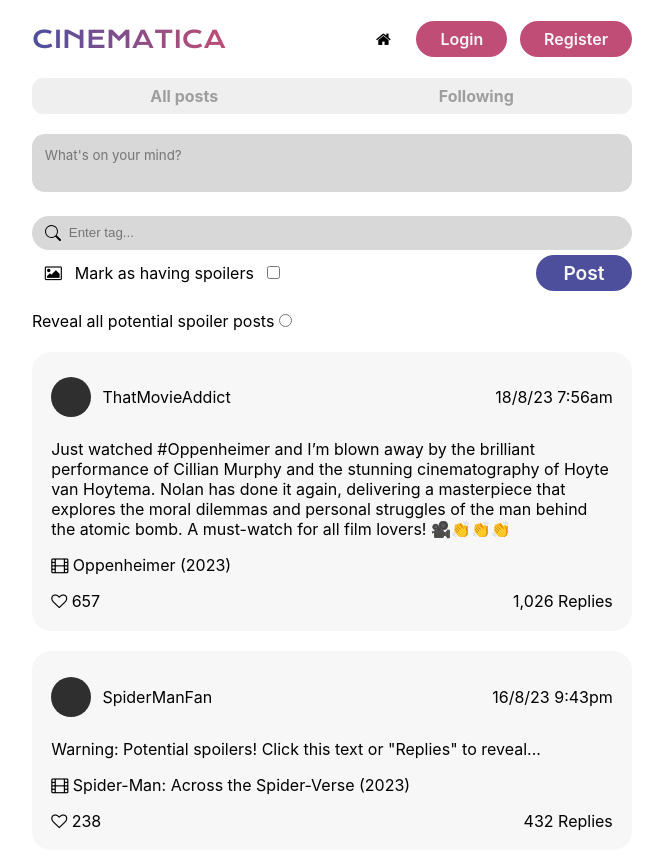
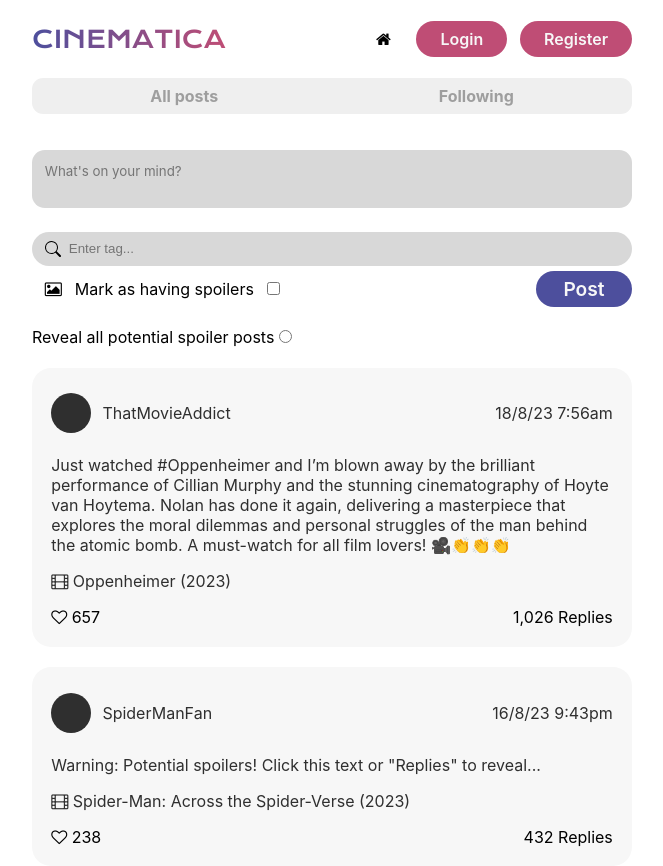
Before and after one commit to JeffreyLuo44/cinematica-app, a React (Create React App) app: page / in a window 1280 px wide. Shown: the whole page, without its empty margins (308-971 px from the left). Built offline with nearby package versions, Linux system fonts and the light colour scheme.

Commit message:
Fixed header sticky styling

```diff
--- a/src/css/App.css
+++ b/src/css/App.css
@@ -276,6 +276,10 @@ input.searchBar {
 
 header {
   position: sticky;
+  top: 0;
+  padding-bottom: 1rem;
+  background-color: white;
+  z-index: 99;
 }
 
 textarea.post__text {
--- a/src/css/index.css
+++ b/src/css/index.css
@@ -28,7 +28,7 @@ button, body, textarea {
   -moz-osx-font-smoothing: grayscale;
 }
 
-h1, h2, h3, h4, h5, h6 {
+h1, h2, h3, h4, h5, h6, p {
   color: var(--color-dark-grey);
 }
 
```
